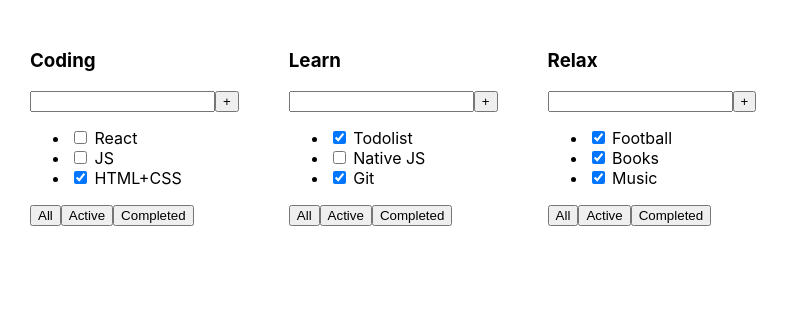
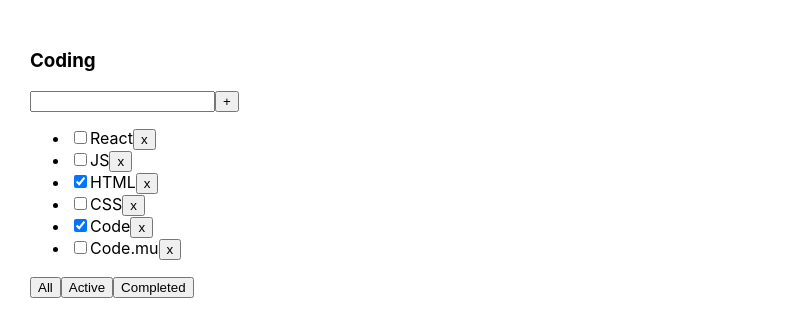
Before and after one commit to hrudkouski/todolist-ts, a React (Create React App) app: page / in a window 1280 px wide. Shown: the top 336 px of the page, without its empty margins (0-789 px from the left). Built offline with nearby package versions, Linux system fonts and the light colour scheme.

Commit message:
map, filter, useState

```diff
--- a/src/App.tsx
+++ b/src/App.tsx
@@ -1,32 +1,56 @@
-import React from 'react';
+import React, {useState} from 'react';
 import './App.css';
 import {Todolist} from "./Todolist";
 
+export type TasksPropsType = {
+    id: number
+    title: string
+    isDone: boolean
+}
+
+export type FilterValuesType = 'all' | 'active' | 'completed';
+
 function App() {
-
-    const tasks1 = [
+//BLL:
+    const [tasks, setTasks] = useState<Array<TasksPropsType>>([
         {id: 1, title: 'React', isDone: false},
         {id: 2, title: 'JS', isDone: false},
-        {id: 3, title: 'HTML+CSS', isDone: true},
-    ]
+        {id: 3, title: 'HTML', isDone: true},
+        {id: 4, title: 'CSS', isDone: false},
+        {id: 5, title: 'Code', isDone: true},
+        {id: 6, title: 'Code.mu', isDone: false},
+    ])
 
-    const tasks2 = [
-        {id: 1, title: 'Todolist', isDone: true},
-        {id: 2, title: 'Native JS', isDone: false},
-        {id: 3, title: 'Git', isDone: true},
-    ]
+    const [filter, setFilter] = useState<'all' | 'active' | 'completed'>('all')
 
-    const tasks3 = [
-        {id: 1, title: 'Football', isDone: true},
-        {id: 2, title: 'Books', isDone: true},
-        {id: 3, title: 'Music', isDone: true},
-    ]
+    function removeTask(taskID: number) {
+        const filteredTasks = tasks.filter((task) => task.id !== taskID);
+        setTasks(filteredTasks);
+    }
 
+    function changeFilter(value: FilterValuesType) {
+        setFilter(value);
+    }
+
+    function getTaskForTodoList() {
+        switch (filter) {
+            case 'active':
+                return tasks.filter(t => !t.isDone);
+            case 'completed':
+                return tasks.filter(t => t.isDone);
+            default:
+                return tasks;
+        }
+    }
+
+//UI:
     return (
         <div className="App">
-            <Todolist title='Coding' tasks={tasks1}/>
-            <Todolist title='Learn' tasks={tasks2}/>
-            <Todolist title='Relax' tasks={tasks3}/>
+            <Todolist title='Coding'
+                      tasks={getTaskForTodoList()}
+                      removeTask={removeTask}
+                      changeFilter={changeFilter}
+            />
         </div>
     )
 }
--- a/src/Todolist.tsx
+++ b/src/Todolist.tsx
@@ -1,17 +1,27 @@
 import React from "react";
-
-type TasksPropsType = {
-    id: number
-    title: string
-    isDone: boolean
-}
+import {FilterValuesType, TasksPropsType} from "./App";
 
 type TodolistPropsType = {
     title: string
     tasks: Array<TasksPropsType>
+    removeTask: (taskID: number) => void;
+    changeFilter: (value: FilterValuesType) => void;
+
 }
 
 export function Todolist(props: TodolistPropsType) {
+
+    const tasks = props.tasks.map(t => {
+        const removeTask = () => props.removeTask(t.id);
+        return (
+            <li>
+                <input type="checkbox" checked={t.isDone}/>
+                <span>{t.title}</span>
+                <button onClick={removeTask}>x</button>
+            </li>
+        )
+    });
+
     return (
         <div>
             <div>
@@ -21,14 +31,12 @@
                     <button>+</button>
                 </div>
                 <ul>
-                    <li><input type="checkbox" checked={props.tasks[0].isDone}/> <span>{props.tasks[0].title}</span></li>
-                    <li><input type="checkbox" checked={props.tasks[1].isDone}/> <span>{props.tasks[1].title}</span></li>
-                    <li><input type="checkbox" checked={props.tasks[2].isDone}/> <span>{props.tasks[2].title}</span></li>
+                    {tasks}
                 </ul>
                 <div>
-                    <button>All</button>
-                    <button>Active</button>
-                    <button>Completed</button>
+                    <button onClick={() => props.changeFilter('all')}>All</button>
+                    <button onClick={() => props.changeFilter('active')}>Active</button>
+                    <button onClick={() => props.changeFilter('completed')}>Completed</button>
                 </div>
             </div>
         </div>
```
